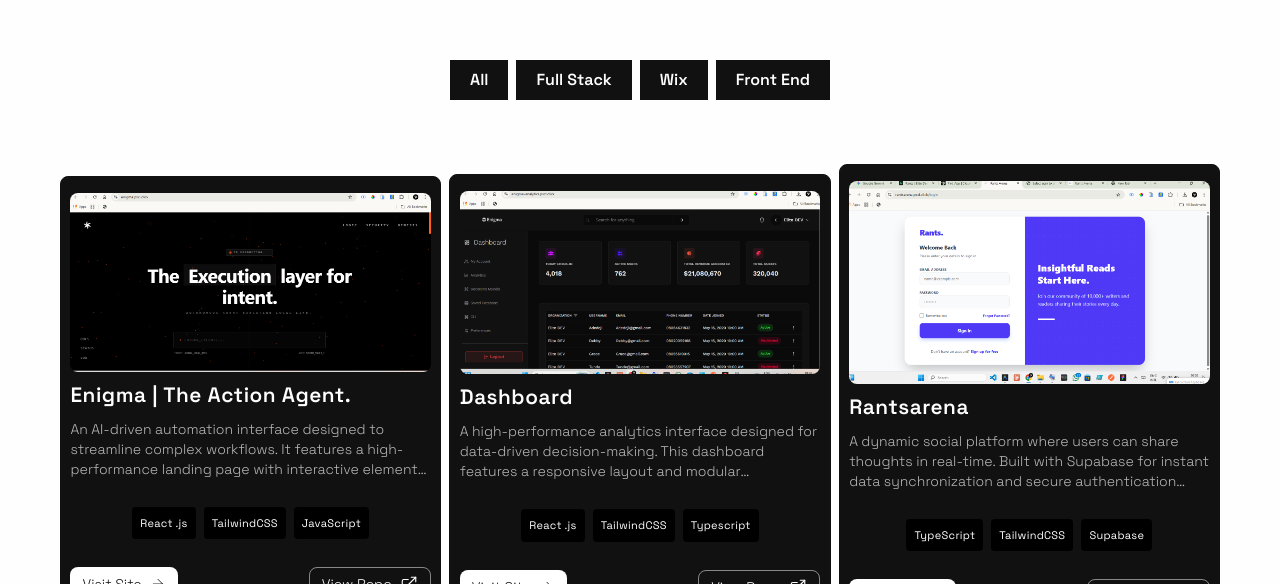
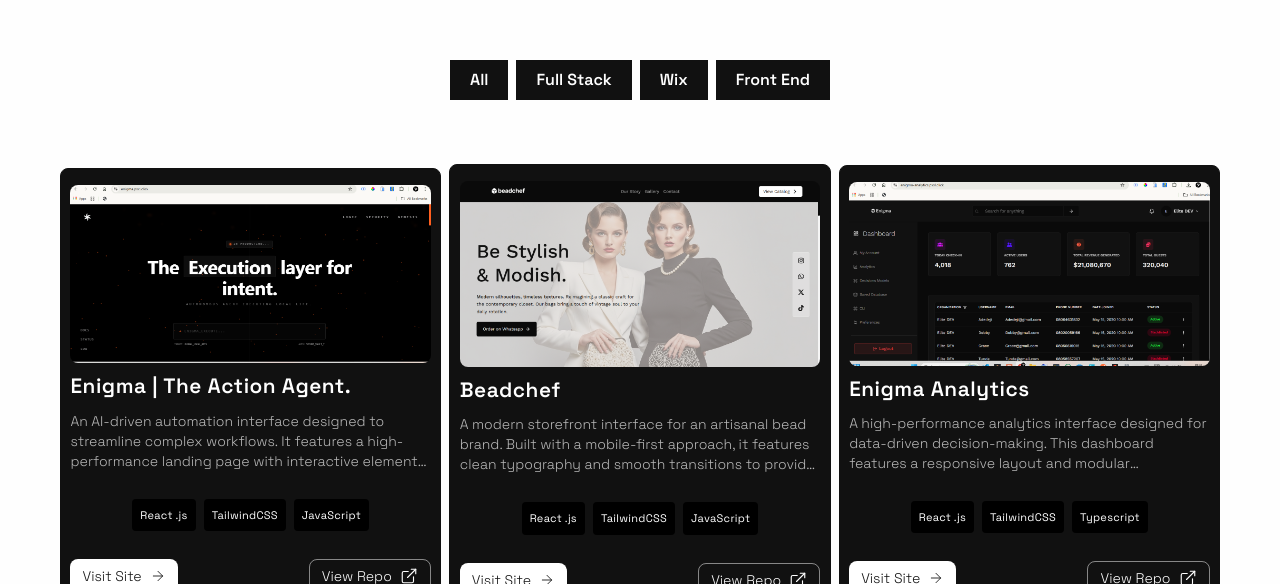
Before and after one commit to Elite-Dev-Repo/Portfolio, a React (Vite) app: page / in a window 1280 px wide. Shown: the part 2216-2800 px from the top of the page. Built offline with nearby package versions, Linux system fonts and the light colour scheme; what @supermousejs/core, @supermousejs/dot, @supermousejs/labs, @supermousejs/stick would draw is missing.

Commit message:
beadchef added

```diff
--- a/src/components/Portfolio.jsx
+++ b/src/components/Portfolio.jsx
@@ -6,6 +6,7 @@ import tabbiebites from "../assets/tabbiebites.png";
 import enigma from "../assets/enigma.png";
 import rantsarena from "../assets/rantsarena.png";
 import dashboard from "../assets/dashboard.png";
+import beadchef from "../assets/beadchef.png";
 function Portfolio() {
   // const [show, setShow] = useState(false);
   const [filter, setFilter] = useState("");
@@ -27,8 +28,18 @@ function Portfolio() {
       label: "Full Stack",
     },
     {
+      image: beadchef,
+      title: "Beadchef",
+      description:
+        "A modern storefront interface for an artisanal bead brand. Built with a mobile-first approach, it features clean typography and smooth transitions to provide a premium shopping feel.",
+      techs: ["React .js", "TailwindCSS", "JavaScript"],
+      link: "https://beadchef.vercel.app/",
+      label: "Front End",
+    },
+
+    {
       image: dashboard,
-      title: "Dashboard",
+      title: "Enigma Analytics",
       description:
         "A high-performance analytics interface designed for data-driven decision-making. This dashboard features a responsive layout and modular component architecture, ensuring seamless data visualization across all device types while maintaining strict type safety.",
       techs: ["React .js", "TailwindCSS", "Typescript"],
```
Also changed, not shown: src/assets/beadchef.png (added).
